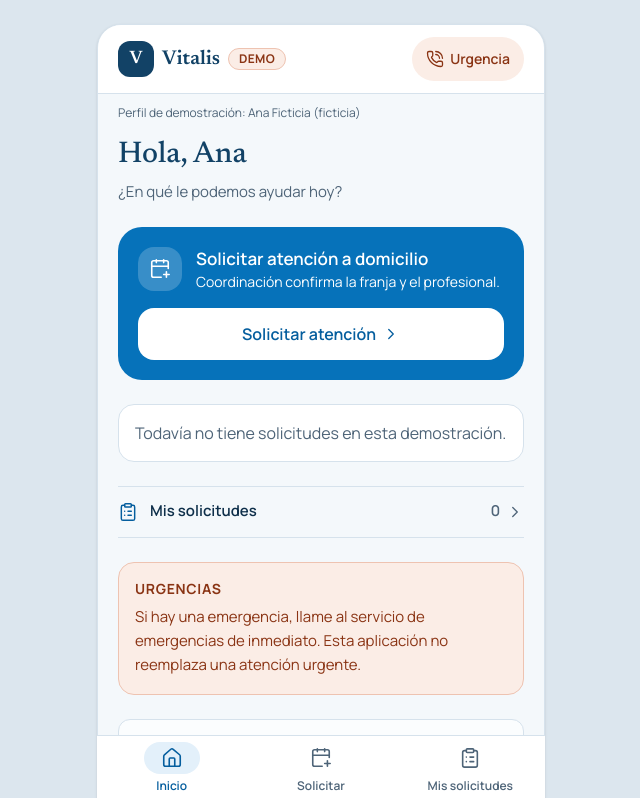
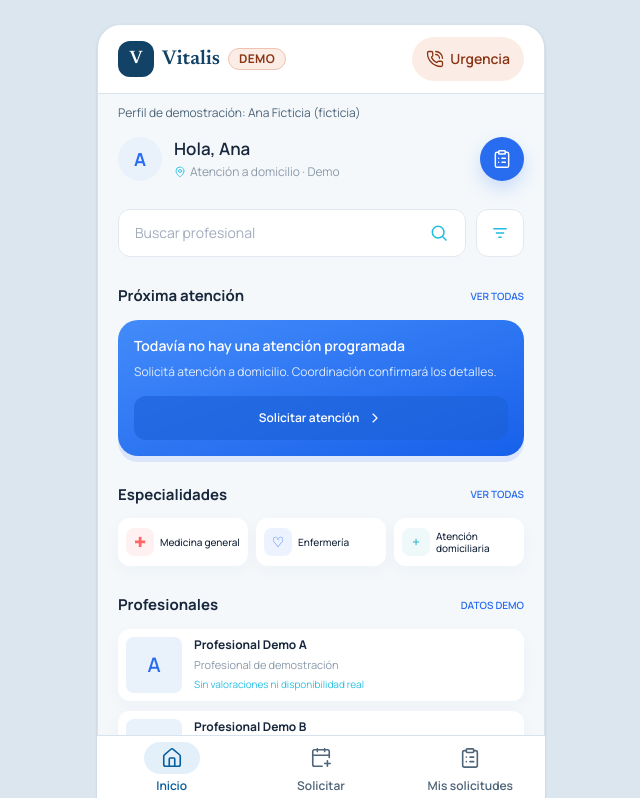
Before and after one commit to equantum-py/vitalis-demo, a Next.js app: page /paciente in a window 1280 px wide. Shown: the top 798 px of the page, without its empty margins (319-959 px from the left). Built offline with nearby package versions, Linux system fonts and the light colour scheme.

Commit message:
feat: adaptar home paciente a composicion Medixin V02 sin alterar flujos

```diff
--- a/app/paciente/page.tsx
+++ b/app/paciente/page.tsx
@@ -1,105 +1,121 @@
 "use client";
 
 import Link from "next/link";
+import { useState } from "react";
+import { Icono } from "@/components/Icono";
 import { EmergencyNotice } from "@/components/EmergencyNotice";
-import { Icono } from "@/components/Icono";
-import { ProgresoSolicitud } from "@/components/ProgresoSolicitud";
+import { AvisoDemo } from "@/components/ui";
+import { PACIENTE_DEMO, PROFESIONALES_DEMO } from "@/lib/fixtures";
+import { useDemo } from "@/lib/store";
 import { StatusPill } from "@/components/StatusPill";
-import { AvisoDemo } from "@/components/ui";
-import { PACIENTE_DEMO } from "@/lib/fixtures";
-import { formatearFecha } from "@/lib/formato";
 import { PROXIMO_PASO } from "@/lib/estado-ui";
-import { useDemo } from "@/lib/store";
+
+const SERVICIOS = ["Medicina general", "Enfermería", "Atención domiciliaria"];
 
 export default function InicioPaciente() {
   const { estado } = useDemo();
+  const [busqueda, setBusqueda] = useState("");
+  const [filtros, setFiltros] = useState(false);
   const reciente = estado.solicitudes[0];
+  const profesionales = PROFESIONALES_DEMO.filter((p) =>
+    p.nombre.toLowerCase().includes(busqueda.trim().toLowerCase()),
+  );
 
   return (
-    <div className="flex flex-col gap-6">
-      <header className="flex flex-col gap-1.5">
-        <h1 className="font-display text-[1.875rem] font-medium leading-tight text-navy">
-          Hola, {PACIENTE_DEMO.nombre.split(" ")[0]}
-        </h1>
-        <p className="text-[15px] text-ink-soft">¿En qué le podemos ayudar hoy?</p>
-      </header>
-
-      <section aria-labelledby="accion-principal" className="flex flex-col gap-4 rounded-3xl bg-azul p-5 text-white">
-        <div className="flex items-center gap-3.5">
-          <span className="flex size-11 shrink-0 items-center justify-center rounded-2xl bg-white/20">
-            <Icono nombre="solicitar" className="size-5.5" />
+    <div className="flex flex-col gap-7 pb-4 text-[#17263b]">
+      <header className="flex items-center justify-between gap-3">
+        <div className="flex min-w-0 items-center gap-3">
+          <span aria-hidden="true" className="flex size-11 shrink-0 items-center justify-center rounded-full bg-[#e9f1fa] text-lg font-bold text-[#276cf2]">
+            {PACIENTE_DEMO.nombre.charAt(0)}
           </span>
           <div className="min-w-0">
-            <h2 id="accion-principal" className="text-[17px] font-semibold leading-snug">
-              Solicitar atención a domicilio
-            </h2>
-            <p className="mt-0.5 text-sm leading-snug text-white">
-              Coordinación confirma la franja y el profesional.
+            <h1 className="truncate text-[17px] font-semibold leading-tight">Hola, {PACIENTE_DEMO.nombre.split(" ")[0]}</h1>
+            <p className="mt-1 flex items-center gap-1 text-xs text-[#8b9aaa]">
+              <Icono nombre="ubicacion" className="size-3 text-[#28bfe3]" />
+              Atención a domicilio · Demo
             </p>
           </div>
         </div>
-        <Link
-          href="/paciente/solicitar"
-          className="flex min-h-13 items-center justify-center gap-1.5 rounded-2xl bg-white text-base font-semibold text-azul-600 focus-visible:outline-3 focus-visible:outline-offset-2 focus-visible:outline-white"
-        >
-          Solicitar atención
-          <Icono nombre="flecha" className="size-4.5" />
+        <Link href="/paciente/solicitudes" aria-label="Ver solicitudes y avisos" className="flex size-11 shrink-0 items-center justify-center rounded-full bg-[#286cf0] text-white shadow-[0_8px_18px_#286cf033]">
+          <Icono nombre="solicitudes" className="size-5" />
         </Link>
+      </header>
+
+      <div className="flex gap-2.5">
+        <label className="flex min-h-12 min-w-0 flex-1 items-center gap-2 rounded-xl border border-[#e3e8f0] bg-white px-4">
+          <span className="sr-only">Buscar profesional de demostración</span>
+          <input value={busqueda} onChange={(e) => setBusqueda(e.target.value)} placeholder="Buscar profesional" className="w-full min-w-0 bg-transparent text-sm outline-none placeholder:text-[#a2acbc]" />
+          <svg viewBox="0 0 24 24" fill="none" stroke="#20bce2" strokeWidth="1.8" className="size-5 shrink-0" aria-hidden="true"><circle cx="11" cy="11" r="7"/><path d="m16 16 5 5"/></svg>
+        </label>
+        <button type="button" aria-label="Mostrar u ocultar filtros" aria-expanded={filtros} onClick={() => setFiltros(!filtros)} className="flex size-12 shrink-0 items-center justify-center rounded-xl border border-[#e3e8f0] bg-white text-[#20bce2]">
+          <svg viewBox="0 0 24 24" fill="none" stroke="currentColor" strokeWidth="1.8" className="size-5" aria-hidden="true"><path d="M4 7h16M7 12h10M10 17h4"/></svg>
+        </button>
+      </div>
+      {filtros && <div className="rounded-xl border border-[#e3e8f0] bg-white p-3 text-xs text-[#64758b]">Filtrar por nombre usando el buscador. No se muestra disponibilidad médica real.</div>}
+
+      <section aria-labelledby="proxima-atencion">
+        <div className="mb-3 flex items-center justify-between gap-2">
+          <h2 id="proxima-atencion" className="text-[15px] font-bold">Próxima atención</h2>
+          <Link href="/paciente/solicitudes" className="text-[10px] font-semibold uppercase text-[#286cf0]">Ver todas</Link>
+        </div>
+        <div className="rounded-[20px] bg-gradient-to-br from-[#438bfa] to-[#1760ea] p-4 text-white shadow-[0_6px_0_#dbe6fb]">
+          {reciente ? (
+            <>
+              <div className="flex items-center justify-between gap-3">
+                <div className="min-w-0">
+                  <p className="text-sm font-semibold">Solicitud {reciente.id}</p>
+                  <p className="mt-1 text-xs text-white/85">{PROXIMO_PASO[reciente.estado]}</p>
+                </div>
+                <StatusPill estado={reciente.estado} />
+              </div>
+              <Link href={`/paciente/solicitudes/${reciente.id}`} className="mt-4 flex min-h-11 items-center justify-center rounded-xl bg-[#1d61d9]/65 text-xs font-semibold text-white">Ver seguimiento <Icono nombre="flecha" className="ml-2 size-4" /></Link>
+            </>
+          ) : (
+            <>
+              <p className="text-sm font-semibold">Todavía no hay una atención programada</p>
+              <p className="mt-2 text-xs text-white/85">Solicitá atención a domicilio. Coordinación confirmará los detalles.</p>
+              <Link href="/paciente/solicitar" className="mt-4 flex min-h-11 items-center justify-center rounded-xl bg-[#1d61d9]/65 text-xs font-semibold text-white">Solicitar atención <Icono nombre="flecha" className="ml-2 size-4" /></Link>
+            </>
+          )}
+        </div>
       </section>
 
-      {reciente ? (
-        <section aria-labelledby="ultima-solicitud" className="flex flex-col gap-3">
-          <div className="flex items-baseline justify-between gap-2">
-            <h2 id="ultima-solicitud" className="text-xs font-bold uppercase tracking-[0.08em] text-ink-soft">
-              Su última solicitud
-            </h2>
-            <span className="text-sm font-semibold text-ink">{reciente.id}</span>
-          </div>
-          <div className="flex flex-col gap-3.5 rounded-2xl border border-line bg-surface p-4">
-            <div className="flex items-center justify-between gap-2">
-              <StatusPill estado={reciente.estado} />
-              <span className="text-xs text-ink-soft">{formatearFecha(reciente.historial[0].fecha)}</span>
+      <section aria-labelledby="especialidades">
+        <div className="mb-3 flex items-center justify-between gap-2">
+          <h2 id="especialidades" className="text-[15px] font-bold">Especialidades</h2>
+          <Link href="/paciente/solicitar" className="text-[10px] font-semibold uppercase text-[#286cf0]">Ver todas</Link>
+        </div>
+        <div className="grid grid-cols-3 gap-2">
+          {SERVICIOS.map((servicio, i) => (
+            <Link key={servicio} href="/paciente/solicitar" className="flex min-h-12 min-w-0 items-center gap-1.5 rounded-xl bg-white px-2 shadow-[0_5px_18px_#1d386008]">
+              <span className={`flex size-7 shrink-0 items-center justify-center rounded-lg text-sm ${i === 0 ? "bg-[#fff0f1] text-[#f66]" : i === 1 ? "bg-[#edf2ff] text-[#286cf0]" : "bg-[#eff9fa] text-[#16a9c6]"}`} aria-hidden="true">{i === 0 ? "✚" : i === 1 ? "♡" : "+"}</span>
+              <span className="min-w-0 break-words text-[10px] font-medium leading-tight">{servicio}</span>
+            </Link>
+          ))}
+        </div>
+      </section>
+
+      <section aria-labelledby="profesionales">
+        <div className="mb-3 flex items-center justify-between gap-2">
+          <h2 id="profesionales" className="text-[15px] font-bold">Profesionales</h2>
+          <span className="text-[10px] font-semibold uppercase text-[#286cf0]">Datos demo</span>
+        </div>
+        <div className="flex flex-col gap-2.5">
+          {profesionales.length ? profesionales.map((profesional) => (
+            <div key={profesional.id} className="flex min-h-18 items-center gap-3 rounded-xl bg-white p-2 shadow-[0_5px_18px_#1d386008]">
+              <span aria-hidden="true" className="flex size-14 shrink-0 items-center justify-center rounded-lg bg-[#e9f1fa] text-xl font-semibold text-[#286cf0]">{profesional.nombre.slice(-1)}</span>
+              <div className="min-w-0 flex-1">
+                <p className="truncate text-xs font-bold">{profesional.nombre}</p>
+                <p className="mt-1 text-[11px] text-[#8b9aaa]">Profesional de demostración</p>
+                <p className="mt-1 text-[10px] text-[#28bfe3]">Sin valoraciones ni disponibilidad real</p>
+              </div>
             </div>
-            <p className="text-[15px] leading-relaxed text-ink">{PROXIMO_PASO[reciente.estado]}</p>
-            {reciente.estado !== "cancelada" && <ProgresoSolicitud estado={reciente.estado} />}
-            <Link
-              href={`/paciente/solicitudes/${reciente.id}`}
-              className="inline-flex min-h-11 items-center justify-between text-[15px] font-semibold text-azul-600 focus-visible:outline-3 focus-visible:outline-offset-2 focus-visible:outline-azul-600"
-            >
-              Ver seguimiento
-              <Icono nombre="flecha" className="size-4.5" />
-            </Link>
-          </div>
-        </section>
-      ) : (
-        <section className="rounded-2xl border border-line bg-surface p-4">
-          <p className="text-ink-soft">Todavía no tiene solicitudes en esta demostración.</p>
-        </section>
-      )}
-
-      <Link
-        href="/paciente/solicitudes"
-        className="flex min-h-13 items-center justify-between border-y border-line text-[15px] font-semibold text-ink focus-visible:outline-3 focus-visible:outline-offset-2 focus-visible:outline-azul-600"
-      >
-        <span className="flex items-center gap-3">
-          <Icono nombre="solicitudes" className="size-5 text-azul-600" />
-          Mis solicitudes
-        </span>
-        <span className="flex items-center gap-1.5 text-ink-soft">
-          {estado.solicitudes.length}
-          <Icono nombre="flecha" className="size-4.5" />
-        </span>
-      </Link>
+          )) : <p className="rounded-xl bg-white p-4 text-sm text-[#64758b]">No se encontraron profesionales de demostración.</p>}
+        </div>
+      </section>
 
       <EmergencyNotice />
-
-      <AvisoDemo>
-        Demostración con datos ficticios. Las funciones son propuestas sujetas a validación con Vitalis.{" "}
-        <Link href="/demo" className="font-semibold text-azul-600 underline underline-offset-4">
-          Cambiar de perfil
-        </Link>
-      </AvisoDemo>
-
+      <AvisoDemo>Vitalis es una demostración con datos ficticios. No permite reservar servicios médicos reales.</AvisoDemo>
     </div>
   );
 }
```
